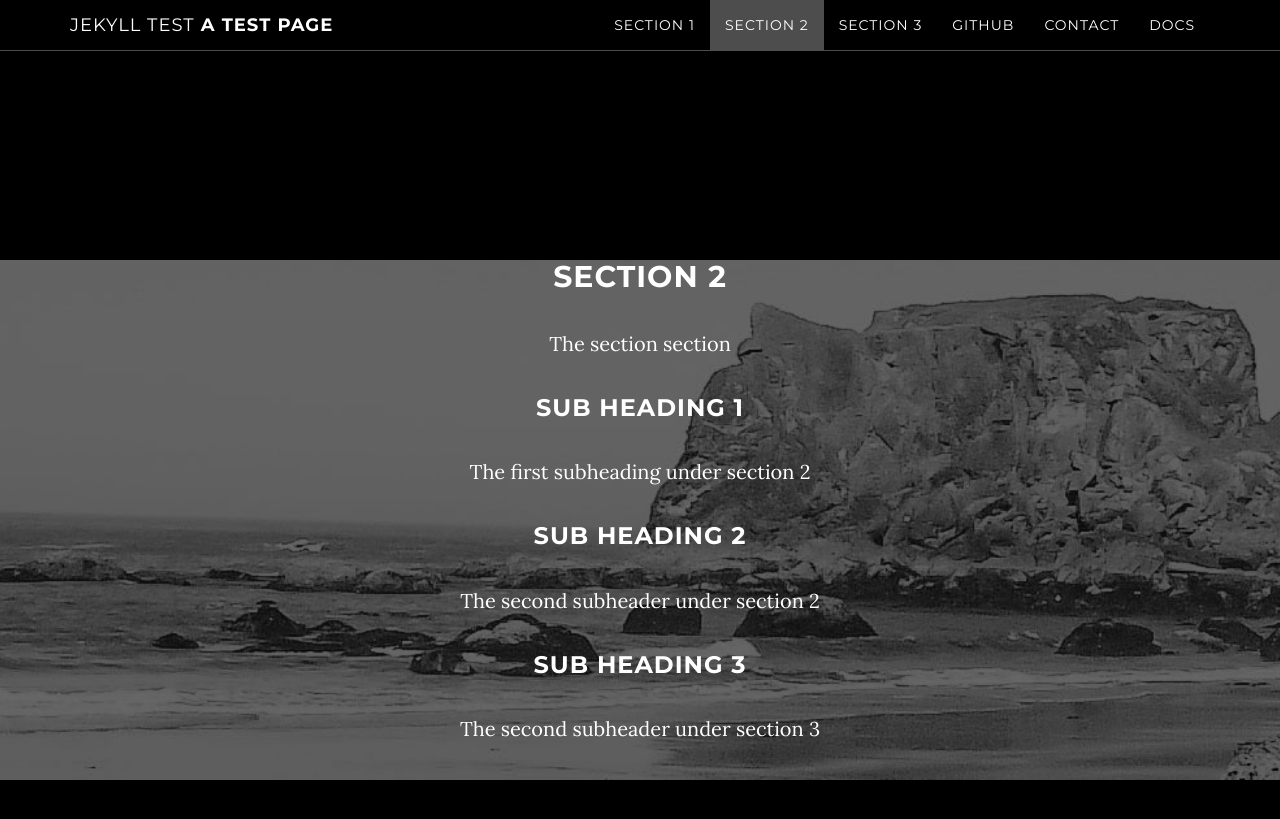
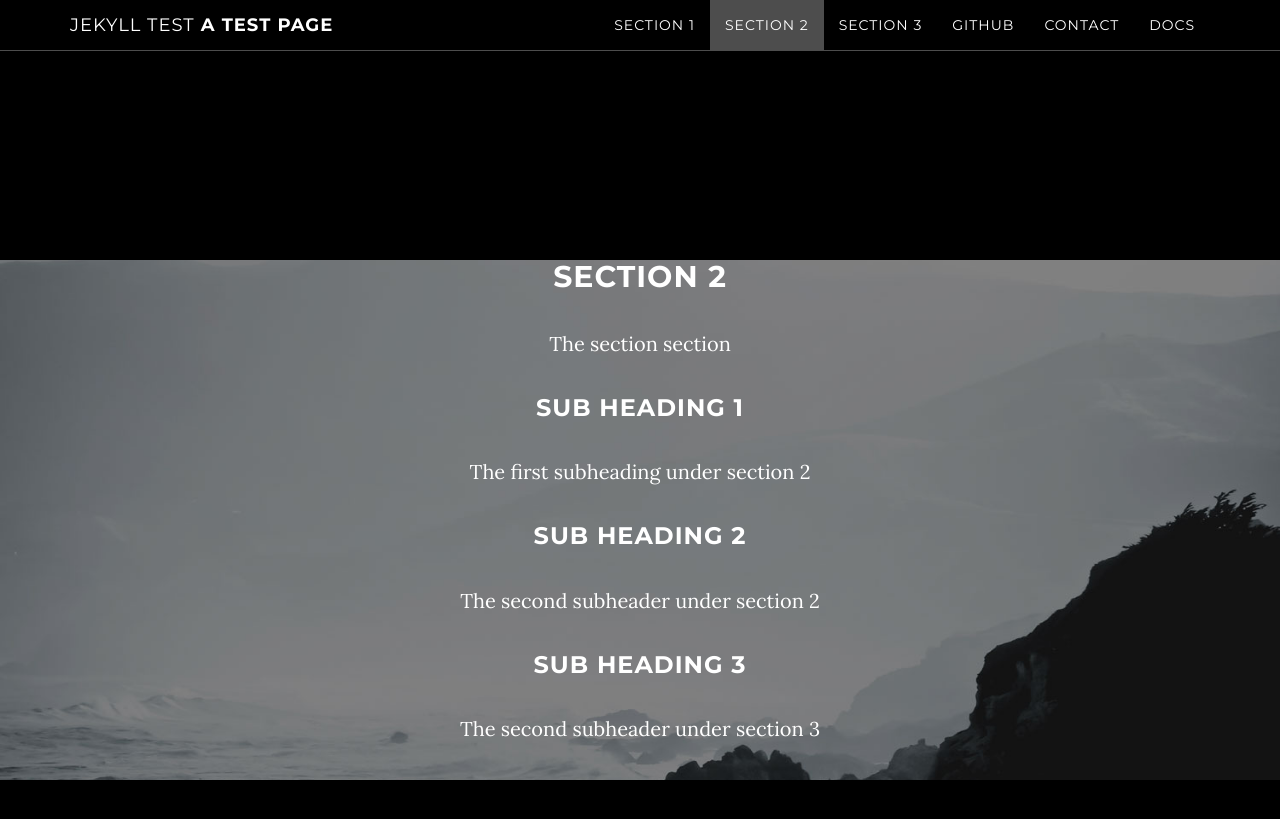
Before and after one commit to Alpha59/jekyll-test, a Jekyll site: the page built from index.html, in a window 1280 px wide and 900 px high, scrolled down 1532 px. Shown: the top 819 px of the window. Built offline with Jekyll 4.4.1, drawn with Linux system fonts in a browser that asks for light colours; some web fonts are replaced.

Commit message:
Changing background on file

```diff
--- a/_config.yml
+++ b/_config.yml
@@ -1,7 +1,6 @@
 title: Jekyll Test
 subtitle: A test page
 author: Alpha59
-background: "img/intro-bg.jpg"
 downloads_background: "img/downloads-bg.jpg"
 defaults:
     -
@@ -11,7 +10,6 @@ desc: >
     This project is a test of the Jekyll static site building tool
     So far I think its working well!
 github_url: "http://github.com/alpha59/jekyll-test"
-#comment: creating a comment
 background: "http://traivan98.xyz/atom-preview/image-style/images/dark_bg.jpg"
 content:
     -
@@ -27,7 +25,7 @@ content:
                 desc: The second subheader under section 1
     -
         title: Section 2
-        background: "img/downloads-bg.jpg"
+        background: "img/intro-bg.jpg"
         href: section2
         desc: The section section
         subs:
```
